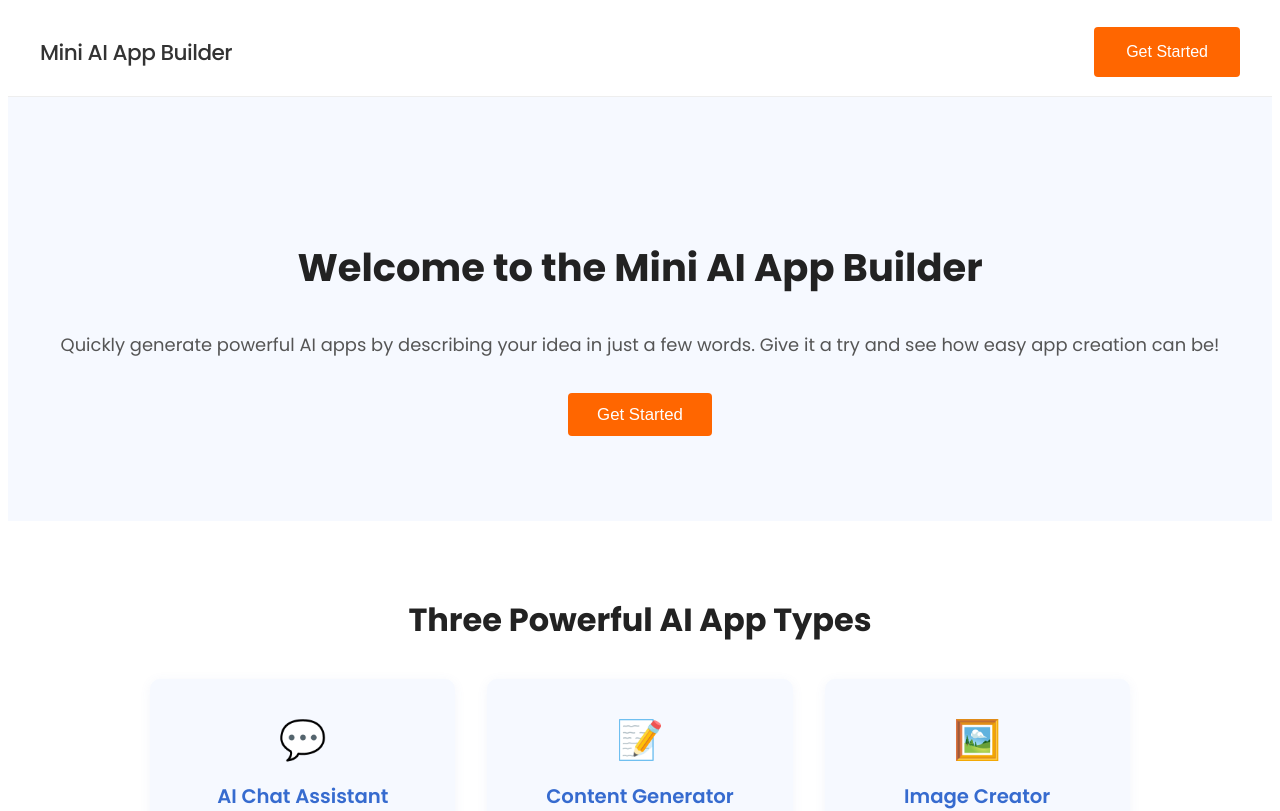
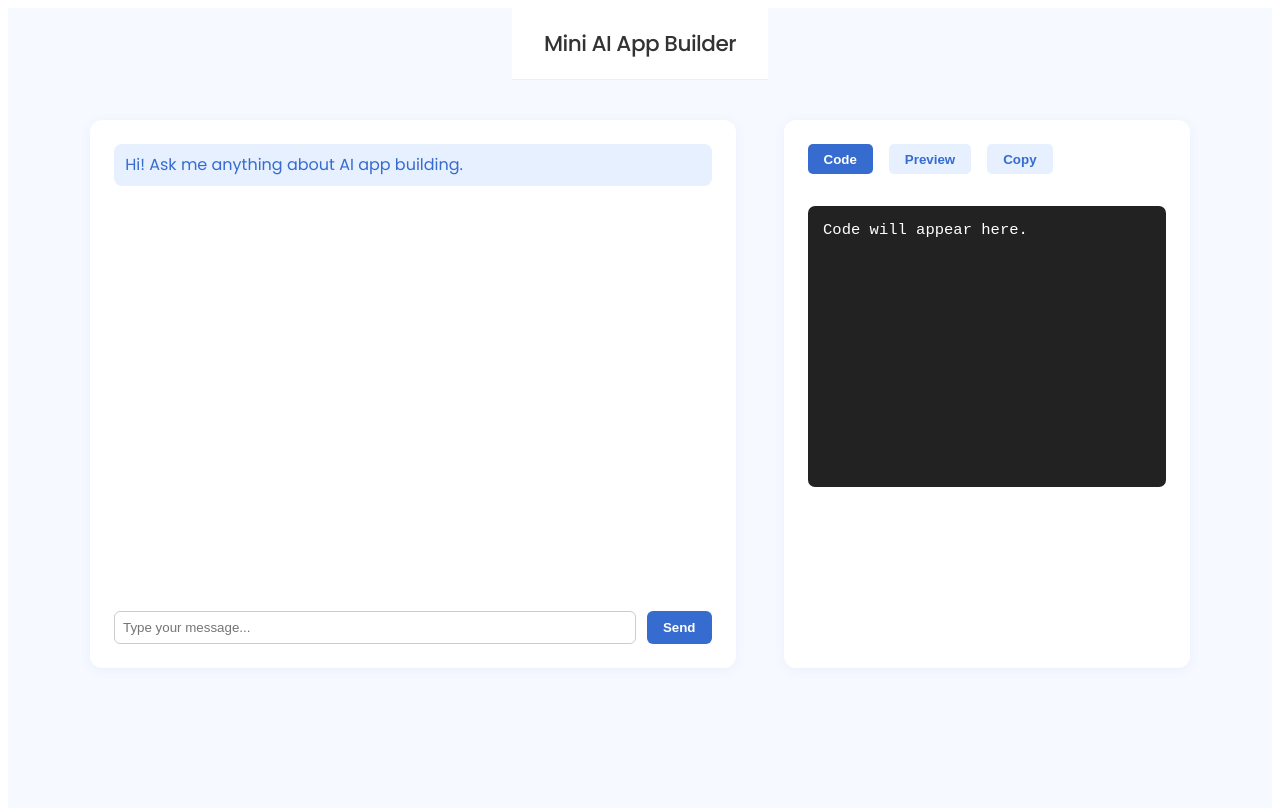
Before and after one commit to vidhusan12/mini-ai-app-builder, a React (Create React App) app in the folder frontend/: page / in a window 1280 px wide. Shown: the top 811 px of the page. Built offline with nearby package versions, Linux system fonts and the light colour scheme; no server answers.

Commit message:
Add basic BuildApp component and styles

```diff
--- a/frontend/src/App.js
+++ b/frontend/src/App.js
@@ -1,4 +1,5 @@
 import './App.css';
+import BuildApp from './components/BuildApp/BuildApp';
 import Features from './components/Features/Features';
 import Footer from './components/Footer/Footer';
 import Hero from './components/Hero/Hero';
@@ -7,11 +8,12 @@ import Navbar from './components/Navbar/Navbar';
 function App() {
   return (
     <div className="app-container">
-      <Navbar />
+      {/* <Navbar />
       <Hero />
       <Features />
-      {/* other sections */}
-      <Footer />
+      <Footer /> */}
+      <BuildApp />
+
     </div>
   );
 }
--- /dev/null
+++ b/frontend/src/components/BuildApp/BuildApp.css
@@ -0,0 +1,137 @@
+.build-ai-app-container {
+  min-height: 100vh;
+  background: #f6f9ff;
+  display: flex;
+  flex-direction: column;
+  align-items: center;
+}
+
+.chat-layout {
+  display: flex;
+  justify-content: center;
+  align-items: flex-start;
+  gap: 2.5rem;
+  margin-top: 2.5rem;
+  width: 100%;
+  max-width: 1100px;
+}
+
+.chatbox, .resultbox {
+  background: #fff;
+  border-radius: 12px;
+  box-shadow: 0 2px 12px rgba(80,120,200,0.07);
+  padding: 1.5rem;
+  min-height: 500px;
+  display: flex;
+  flex-direction: column;
+}
+
+.chatbox {
+  flex: 2;
+  width: 0;
+}
+
+.resultbox {
+  flex: 1.2;
+  width: 0;
+  margin-left: 0.5rem;
+}
+
+.result-tabs {
+  display: flex;
+  gap: 1em;
+  margin-bottom: 1em;
+}
+
+.result-tabs button {
+  background: #e6f0ff;
+  color: #366bcf;
+  border: none;
+  padding: 0.55em 1.2em;
+  border-radius: 5px;
+  font-weight: 600;
+  cursor: pointer;
+  transition: background 0.16s;
+}
+
+.result-tabs button.active,
+.result-tabs button:hover {
+  background: #366bcf;
+  color: #fff;
+}
+
+.result-content {
+  flex: 1;
+  display: flex;
+  flex-direction: column;
+}
+
+.code-block {
+  background: #222;
+  color: #fff;
+  padding: 1em;
+  border-radius: 7px;
+  font-size: 0.97rem;
+  white-space: pre-wrap;
+  word-break: break-all;
+  min-height: 250px;
+}
+
+.preview-block {
+  background: #fafcff;
+  border: 1px solid #e6f0ff;
+  border-radius: 7px;
+  min-height: 250px;
+  padding: 1em;
+  display: flex;
+  align-items: center;
+  justify-content: center;
+}
+
+.messages {
+  flex: 1;
+  overflow-y: auto;
+  margin-bottom: 1rem;
+}
+
+.msg {
+  margin-bottom: 0.6rem;
+  padding: 0.6em 0.7em;
+  border-radius: 8px;
+  font-size: 1rem;
+  line-height: 1.4;
+}
+
+.msg.ai {
+  background: #e6f0ff;
+  color: #366bcf;
+  align-self: flex-start;
+}
+
+.msg.user {
+  background: #f0e6ff;
+  color: #7d4bff;
+  align-self: flex-end;
+}
+
+.input-row {
+  display: flex;
+  gap: 0.7rem;
+}
+
+.input-row input {
+  flex: 1;
+  padding: 0.6em;
+  border-radius: 6px;
+  border: 1px solid #ccc;
+}
+
+.input-row button {
+  background: #366bcf;
+  color: #fff;
+  border: none;
+  border-radius: 6px;
+  padding: 0.6em 1.2em;
+  font-weight: 600;
+  cursor: pointer;
+}
--- /dev/null
+++ b/frontend/src/components/BuildApp/BuildApp.jsx
@@ -0,0 +1,108 @@
+import React, { useState } from "react";
+import Navbar from "../Navbar/Navbar";
+import "./BuildApp.css";
+import { GoogleGenAI } from "@google/genai";
+
+const BuildApp = () => {
+  const apiKey = process.env.REACT_APP_GEMINI_KEY;
+  const ai = new GoogleGenAI({ apiKey });
+
+  const [messages, setMessages] = useState([
+    { role: "ai", text: "Hi! Ask me anything about AI app building." }
+  ]);
+  const [input, setInput] = useState("");
+  const [activeTab, setActiveTab] = useState("code");
+  const [generatedCode, setGeneratedCode] = useState("");
+  const [loading, setLoading] = useState(false);
+
+  const handleSend = async () => {
+    if (!input.trim()) return;
+    setMessages([...messages, { role: "user", text: input }]);
+    setInput("");
+    setLoading(true);
+
+    try {
+      const response = await ai.models.generateContent({
+        model: "gemini-2.5-flash",
+        contents: `Write only the React code for this UI component:\n${input}`,
+      });
+      const code = response.text;
+      setMessages(msgs => [
+        ...msgs,
+        { role: "ai", text: "Here is your code!" }
+      ]);
+      setGeneratedCode(code);
+    } catch (err) {
+      setMessages(msgs => [
+        ...msgs,
+        { role: "ai", text: "Sorry, something went wrong generating code." }
+      ]);
+      console.error(err);
+    }
+    setLoading(false);
+  };
+
+  const handleCopy = () => {
+    navigator.clipboard.writeText(generatedCode);
+    alert("Code copied!");
+  };
+
+  return (
+    <div className="build-ai-app-container">
+      <Navbar showButton={false} />
+      <div className="chat-layout">
+        <div className="chatbox">
+          <div className="messages">
+            {messages.map((msg, i) => (
+              <div key={i} className={`msg ${msg.role}`}>{msg.text}</div>
+            ))}
+          </div>
+          <div className="input-row">
+            <input
+              type="text"
+              value={input}
+              onChange={e => setInput(e.target.value)}
+              placeholder={loading ? "Generating code..." : "Type your message..."}
+              disabled={loading}
+            />
+            <button onClick={handleSend} disabled={loading}>
+              Send
+            </button>
+          </div>
+        </div>
+        <div className="resultbox">
+          <div className="result-tabs">
+            <button
+              className={activeTab === "code" ? "active" : ""}
+              onClick={() => setActiveTab("code")}
+            >
+              Code
+            </button>
+            <button
+              className={activeTab === "preview" ? "active" : ""}
+              onClick={() => setActiveTab("preview")}
+            >
+              Preview
+            </button>
+            <button onClick={handleCopy}>Copy</button>
+          </div>
+          <div className="result-content">
+            {activeTab === "code" && (
+              <pre className="code-block">
+                {generatedCode || "Code will appear here."}
+              </pre>
+            )}
+            {activeTab === "preview" && (
+              <div
+                className="preview-block"
+                dangerouslySetInnerHTML={{ __html: generatedCode }}
+              />
+            )}
+          </div>
+        </div>
+      </div>
+    </div>
+  );
+};
+
+export default BuildApp;
--- a/frontend/src/components/Hero/Hero.jsx
+++ b/frontend/src/components/Hero/Hero.jsx
@@ -9,7 +9,7 @@ const Hero = () => {
         Quickly generate powerful AI apps by describing your idea in just a few words. Give it a try and see how easy app creation can be!
       </p>
       <div className="hero-btns">
-        <button className='hero-btn primary'>Get Started</button>
+        <button className='hero-btn primary'>Start Building</button>
       </div>
     </section>
   )
--- a/frontend/src/components/Navbar/Navbar.jsx
+++ b/frontend/src/components/Navbar/Navbar.jsx
@@ -2,11 +2,11 @@ import React from "react";
 import "./Navbar.css"
 
 
-const Navbar = () => {
+const Navbar = ({showButton = true, title ="Mini AI App Builder"}) => {
   return (
     <nav className="navbar">
-      <div className="navbar-title">Mini AI App Builder</div>
-      <button className="navbar-btn">Get Started</button>
+      <div className="navbar-title">{title}</div>
+      {showButton && <button className="navbar-btn">Get Started</button>}
     </nav>
   );
 }
--- /dev/null
+++ b/frontend/src/components/config/gemini.js
@@ -0,0 +1 @@
+const apiKey = "AIzaSyB5-SJAEo_LjHbGwWi_tCsxC1mGYuudzuA";
```
Also changed, not shown: frontend/src/components/LandingPage/LandingPage.jsx (added, +17 -0 lines), package.json (added, +7 -0 lines), 1 other file (tests, documents, lock files or other folders).
